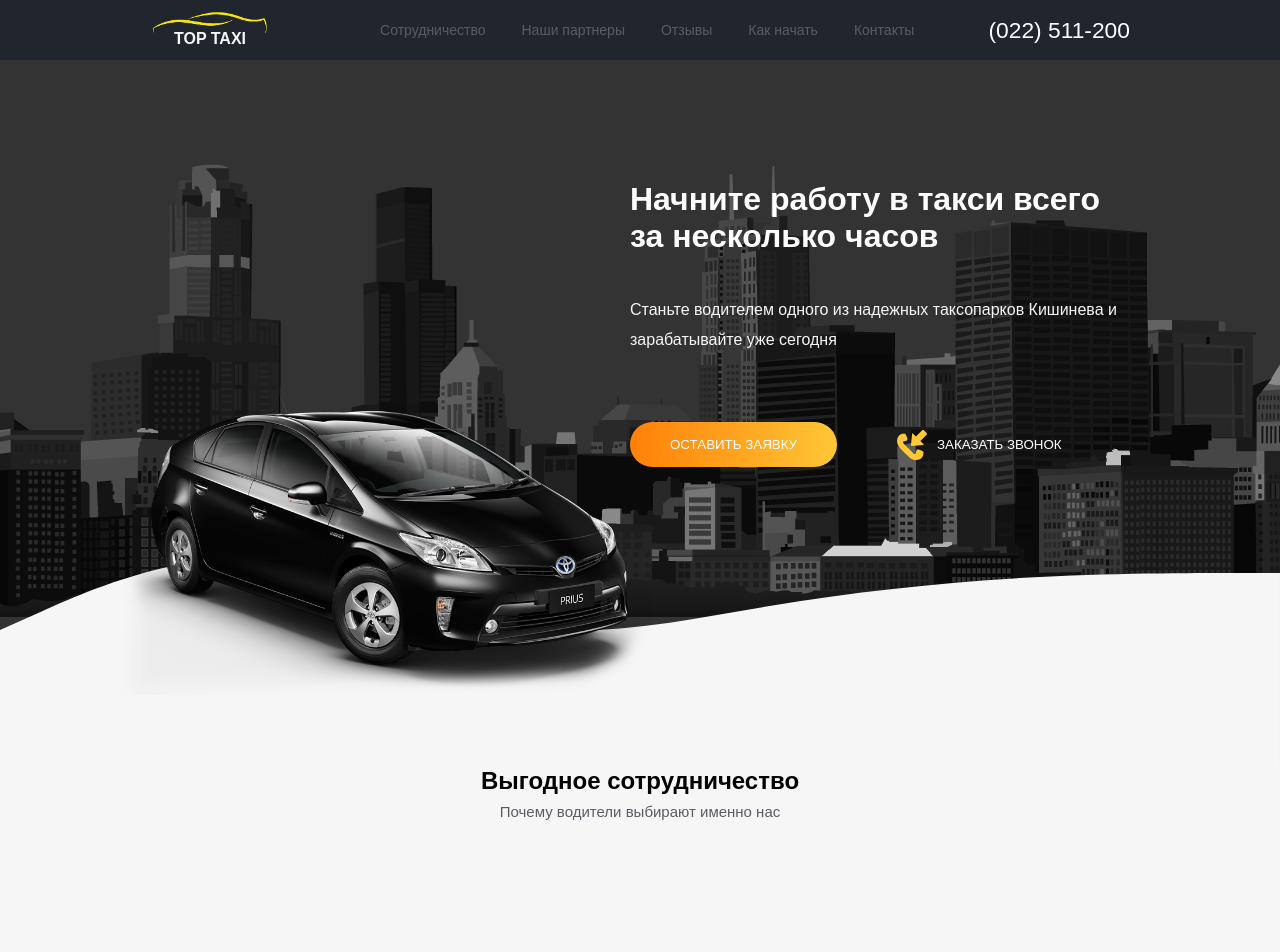
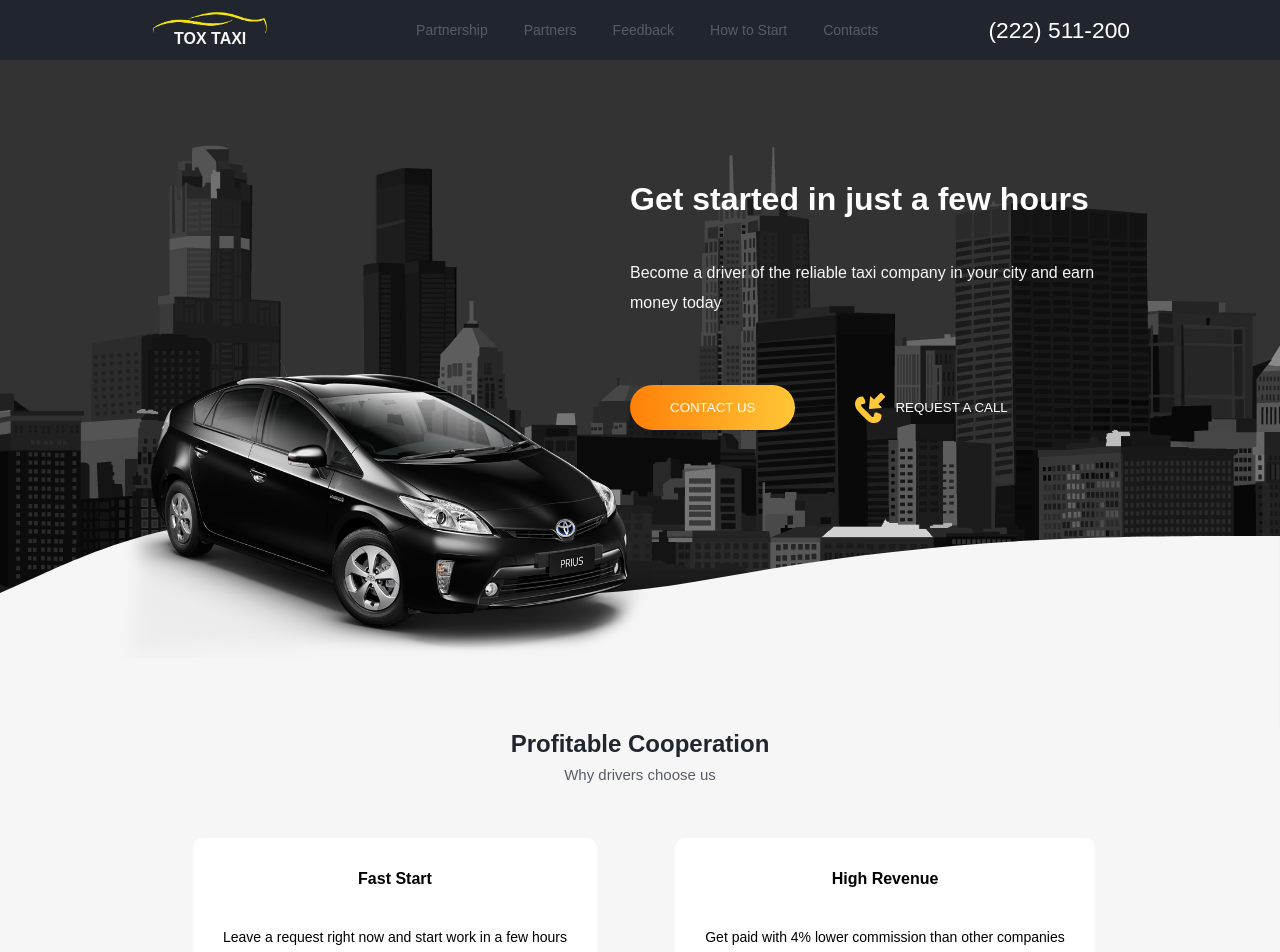
Before and after one commit to maxmdev/taxi-website, a React (Create React App) app: page / in a window 1280 px wide. Shown: the top 952 px of the page. Before the commit the page ends 835 px from the top, so only its background shows below. Built offline with nearby package versions, Linux system fonts and the light colour scheme.

Commit message:
rewrited components for nagivation, header, buttons and other; created component for partnership info block

```diff
--- a/src/App.js
+++ b/src/App.js
@@ -9,7 +9,7 @@ function App() {
   return (
       <>
           <Header data={Header}/>
-          <Partnership/>
+          <Partnership data={Partnership}/>
       </>
   )
 }
--- a/src/Styles.css
+++ b/src/Styles.css
@@ -22,7 +22,7 @@ h1 {
   align-items: center;
 }
 
-.header-logo {
+.header-container__logo {
   background-image: url("./images/Logo.png");
   background-size: contain;
   background-repeat: no-repeat;
@@ -30,7 +30,7 @@ h1 {
   height: 40px;
 }
 
-.header-logo:hover {
+.header-container__logo:hover {
   cursor: pointer;
   opacity: 0.8;
 }
@@ -86,12 +86,12 @@ h1 {
   color: #F6F6F6;
 }
 
-.phone {
+.header-container__phone {
   font-size: calc(10px + 1vw);
   margin-left: 0;
 }
 
-.phone:hover {
+.header-container__phone:hover {
   cursor: pointer;
 }
 
@@ -125,6 +125,7 @@ h1 {
 
 /* Section Partnership */
 .partnership {
+  margin: 0 0 40px;
   display: flex;
   flex-direction: column;
   justify-items: center;
@@ -133,6 +134,7 @@ h1 {
 }
 
 .partnership h2 {
+  color: #21252D;
   margin-top: 2px;
   margin-bottom: 4px;
 }
@@ -142,3 +144,25 @@ h1 {
   color: #595c65;
   font-size: 15px;
 }
+
+.partnership-content {
+  justify-items: center;
+  margin: 0 auto;
+  display: grid;
+  grid-template-columns: 1fr 1fr;
+}
+
+.partnership-content__info {
+  background: #ffffff;
+  border-radius: 10px;
+  text-align: center;
+}
+
+.partnership-content__info h4 {
+  padding: 10px 0;
+}
+
+.partnership-content__info p {
+  padding: 10px 30px;
+  font-size: 14px;
+}
--- a/src/components/Header.jsx
+++ b/src/components/Header.jsx
@@ -2,30 +2,39 @@ import {Navigation} from "./Navigation";
 import {Button} from "./Button";
 import {PhoneButton} from "./PhoneButton";
 
-export const Header = (props) => {
+const defaultProps = {
+    headerPhoneNumber: "(222) 511-200",
+    headerHeading: "Get started in just a few hours",
+    headerDescription: "Become a driver of the reliable taxi company in your city and earn money today",
+    applyButtonText: "Contact us",
+    requestButtonText: "Request a call",
+    headerLogoText: "Tox Taxi"
+}
+
+export const Header = ({props = defaultProps}) => {
     return (
         <header id='header' className='city_background'>
             <div className='header-nav'>
                 <div className='header-container'>
-                    <div className='header-logo'>
+                    <div className='header-container__logo'>
                         <div className='logo-text'>
-                            <a href="#header">Top Taxi</a>
+                            <a href="#header">{props.headerLogoText}</a>
                         </div>
                     </div>
                     <Navigation/>
-                    <span className='phone'>(022) 511-200</span>
+                    <span className='header-container__phone'>{props.headerPhoneNumber}</span>
                 </div>
             </div>
 
             <div className='header-content'>
                 <div className='header-content__right'>
                     <div className='header-content__heading'>
-                        <h1>Начните работу в такси всего за несколько часов</h1>
-                        <p>Станьте водителем одного из надежных таксопарков Кишинева и зарабатывайте уже сегодня</p>
+                        <h1>{props.headerHeading}</h1>
+                        <p>{props.headerDescription}</p>
                     </div>
                     <div className='header-content__contact'>
-                        <Button text='Оставить заявку' />
-                        <PhoneButton href='#' text='Заказать звонок' />
+                        <Button text={props.applyButtonText} />
+                        <PhoneButton href='#' text={props.requestButtonText} />
                     </div>
                 </div>
             </div>
--- a/src/components/Navigation.jsx
+++ b/src/components/Navigation.jsx
@@ -1,11 +1,33 @@
-export const Navigation = (props) => {
+const defaultProps = {
+    links: [
+        {
+            href: "#offer",
+            text: "Partnership"
+        },
+        {
+            href: "#partners",
+            text: "Partners"
+        },
+        {
+            href: "#feedback",
+            text: "Feedback"
+        },
+        {
+            href: "#start",
+            text: "How to Start"
+        },
+        {
+            href: "#contact",
+            text: "Contacts"
+        }
+    ]}
+
+export const Navigation = ({props = defaultProps}) => {
     return (
-        <nav>
-            <li><a href="#offer">Сотрудничество</a></li>
-            <li><a href="#parnters">Наши партнеры</a></li>
-            <li><a href="#feedback">Отзывы</a></li>
-            <li><a href="#start">Как начать</a></li>
-            <li><a href="#contact">Контакты</a></li>
+        <nav className="header-container__menu">
+            {
+                props.links.map(link => <li key={link.href.substr(1)}><a href={link.href}>{link.text}</a></li> )
+            }
         </nav>
     )
 }
--- a/src/components/Partnership.jsx
+++ b/src/components/Partnership.jsx
@@ -2,16 +2,43 @@ import {SectionHeader} from "./SeactionHeader";
 
 const defaultProps = {
     classname: 'partnership',
-    heading: 'Выгодное сотрудничество',
-    description: 'Почему водители выбирают именно нас'
+    heading: 'Profitable Cooperation',
+    description: 'Why drivers choose us',
+    blocks: [
+        {
+            key: "start",
+            title: "Fast Start",
+            description: "Leave a request right now and start work in a few hours"
+        },
+        {
+            key: "payments",
+            title: "High Revenue",
+            description: "Get paid with 4% lower commission than other companies"
+        }
+    ]
 }
 
-export const Partnership = (props) => {
+export const Partnership = ({props = defaultProps}) => {
     return (
-        <SectionHeader
-            className={props.classname || defaultProps.classname}
-            heading={props.heading || defaultProps.heading}
-            description={props.description || defaultProps.description}
-        />
+        <>
+            <SectionHeader
+                className={props.classname}
+                heading={props.heading}
+                description={props.description}
+            />
+            <div className="partnership-content container">
+                {
+                    props.blocks.map(block => {
+                        return (
+                            <div key={block.key} className="partnership-content__info">
+                                <div className={'info-image__' + block.key}/>
+                                <h4>{block.title}</h4>
+                                <p>{block.description}</p>
+                            </div>
+                        )
+                    })
+                }
+            </div>
+        </>
     )
 }
```
